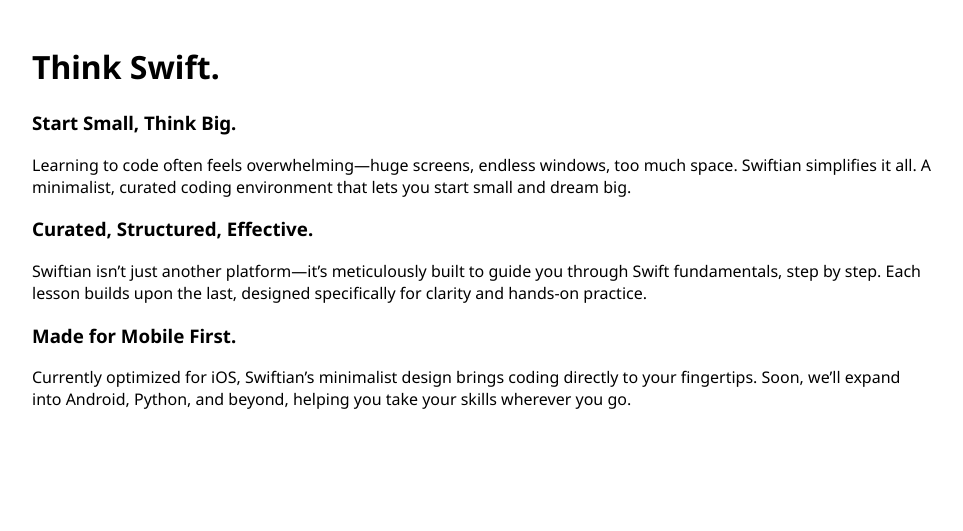
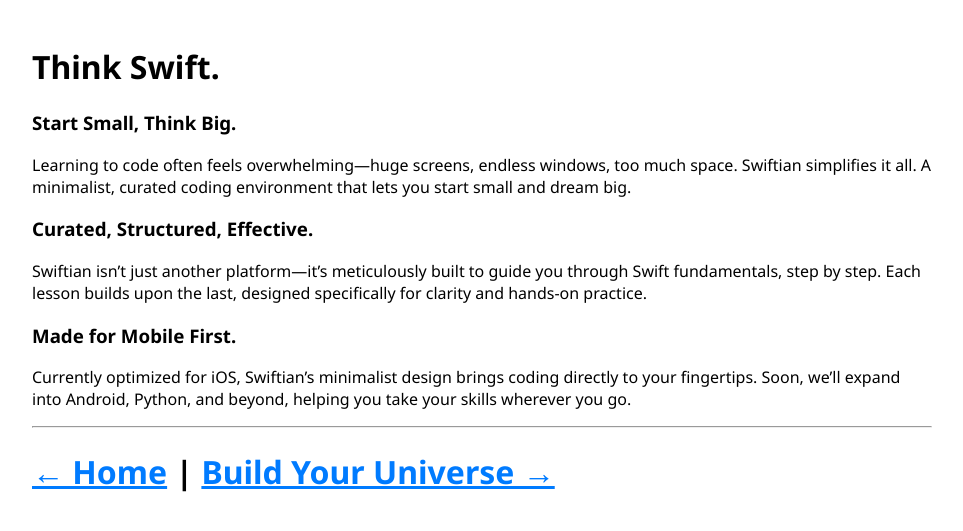
Before and after one commit to ThinkSwift/Swiftian, a Jekyll site: the page built from coding/index.md, in a window 1280 px wide. Shown: the top 531 px of the page, without its empty margins (158-1121 px from the left). Built offline with Jekyll 4.4.1, drawn with Linux system fonts in a browser that asks for light colours.

Commit message:
Update index.md

```diff
--- a/coding/index.md
+++ b/coding/index.md
@@ -15,3 +15,7 @@
 
 ### Made for Mobile First.
 Currently optimized for iOS, Swiftian’s minimalist design brings coding directly to your fingertips. Soon, we’ll expand into Android, Python, and beyond, helping you take your skills wherever you go.
+
+---
+
+# [← Home](/) | [Build Your Universe →](/universe/)
```
